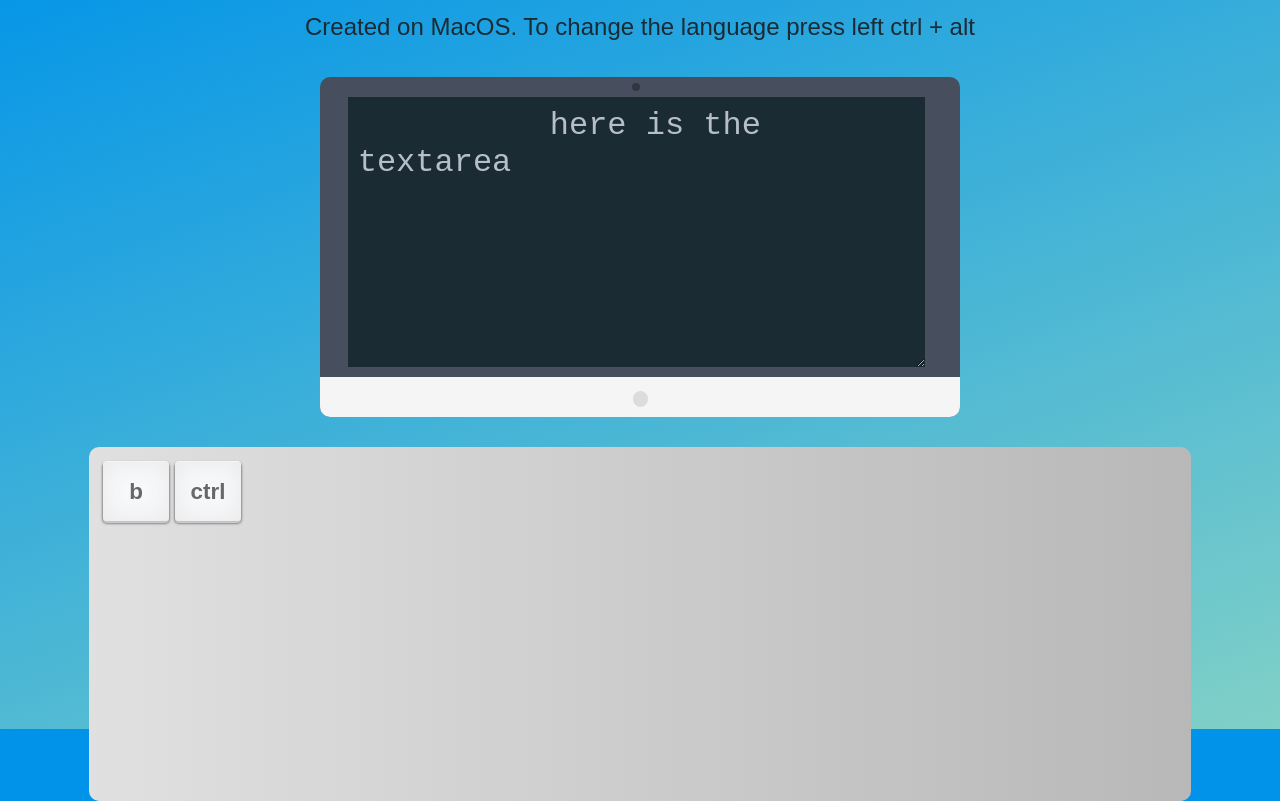
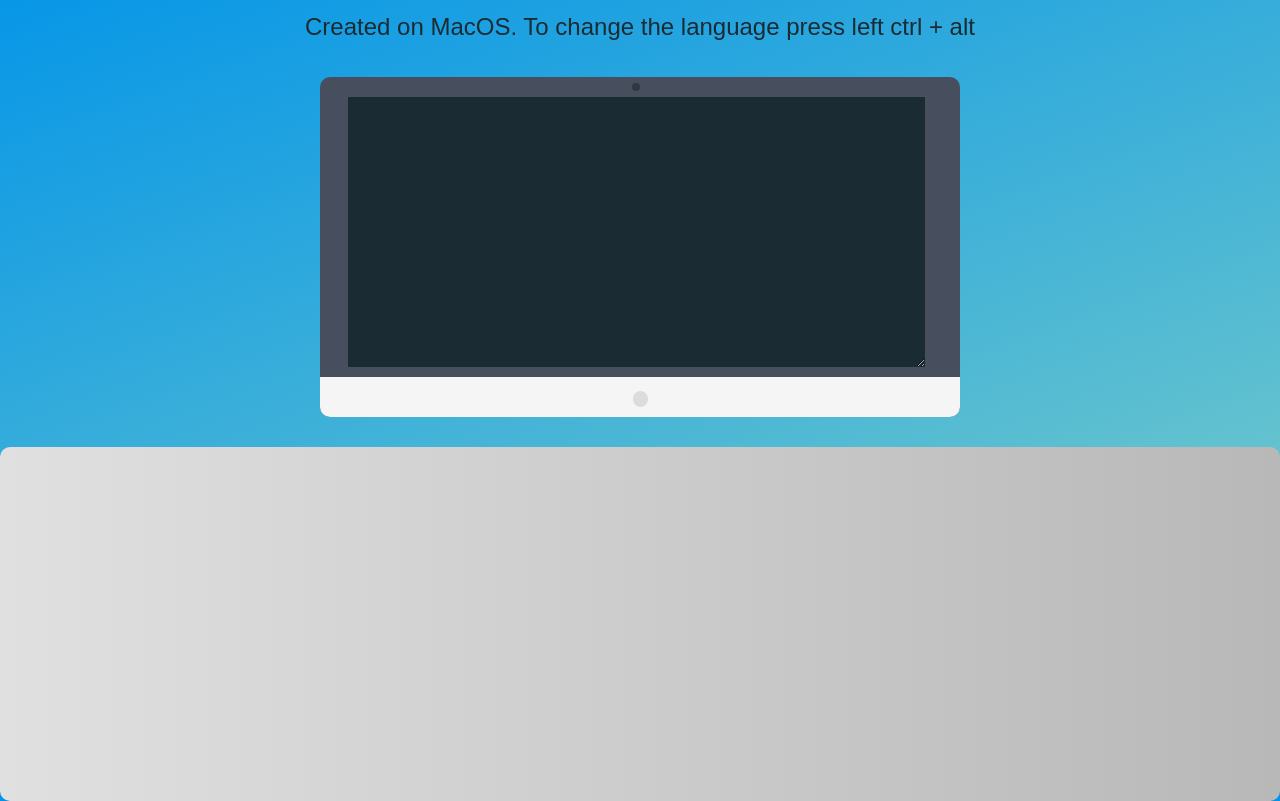
Before and after one commit to Jkhvatova/virtual-keyboard, a website built with webpack: page src/index.html in a window 1280 px wide. Shown: the part 71-872 px from the top of the page. Built offline with nearby package versions, Linux system fonts and the light colour scheme.

Commit message:
feat: add js adding of dom elements to index.html

```diff
--- a/src/index.html
+++ b/src/index.html
@@ -9,29 +9,6 @@
 </head>
 
 <body>
-  <div class="container">
-    <div class="title-and-explanation">
-      <h1 class="title">Virtual Keyboard</h1>
-      <p class="explanation">Created on MacOS. To change the language press left ctrl + alt</p>
-    </div>
-    <div class="monitor-wrapper">
-      <div class="monitor">
-        <textarea class="keyboard-input">
-          here is the textarea
-        </textarea>
-      </div>
-    </div>
-    <div class="keyboard-wrapper">
-      <div class="keyboard">
-        <div class="key">
-          b
-        </div>
-        <div class="key">
-          ctrl
-        </div>
-      </div>
-    </div>
-  </div>
 </body>
 
 </html>
--- a/src/js/index.js
+++ b/src/js/index.js
@@ -2,6 +2,41 @@ import '../sass/main.scss';
 import keyLayouts from './layouts';
 
 document.addEventListener('DOMContentLoaded', () => {
+  const body = document.querySelector('body');
+
   // eslint-disable-next-line no-console
   console.log(keyLayouts);
+  function createDomElements() {
+    const container = document.createElement('div');
+    container.className = 'container';
+    body.appendChild(container);
+    // title and explanations
+    const titleAndExplain = document.createElement('div');
+    titleAndExplain.className = 'title-and-explanation';
+    titleAndExplain.innerHTML = `
+      <h1 class="title">Virtual Keyboard</h1>
+      <p class="explanation">Created on MacOS.
+      To change the language press left ctrl + alt</p>
+    `;
+    // monitor and text-area
+    const monitorWrapper = document.createElement('div');
+    monitorWrapper.className = 'monitor-wrapper';
+    const monitor = document.createElement('div');
+    monitor.className = 'monitor';
+    const monitorTextarea = document.createElement('textarea');
+    monitorTextarea.className = 'keyboard-input';
+    monitorWrapper.appendChild(monitor);
+    monitor.appendChild(monitorTextarea);
+
+    // keyboard
+    const keyboardWrapper = document.createElement('div');
+    keyboardWrapper.className = 'keyboard-wrapper';
+    const keyboard = document.createElement('div');
+    keyboardWrapper.className = 'keyboard';
+    keyboardWrapper.appendChild(keyboard);
+    // const keys = document.querySelectorAll('.key');
+
+    container.append(titleAndExplain, monitorWrapper, keyboardWrapper);
+  }
+  createDomElements();
 });
```
